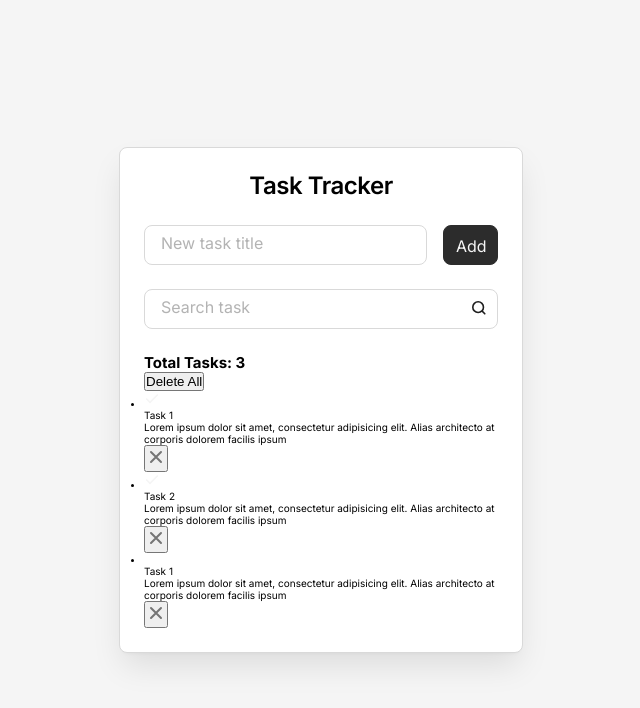
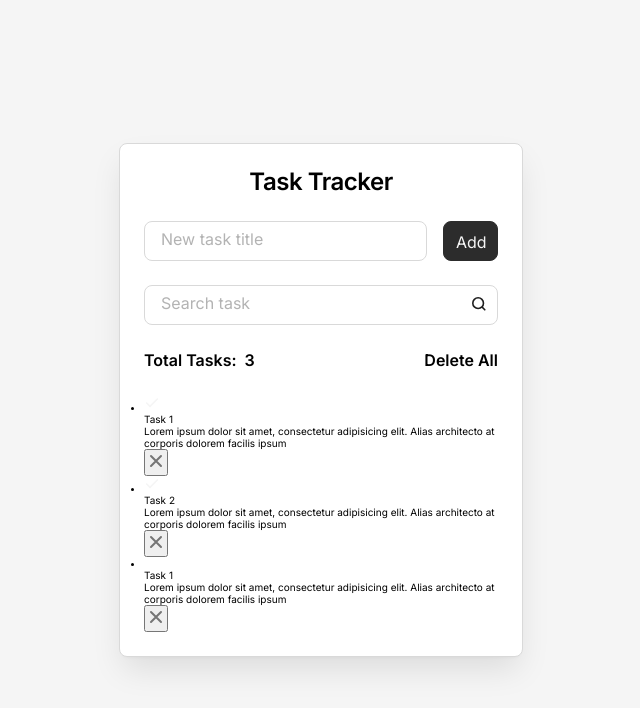
Before and after one commit to DmitryDoroshko/demetra-task-tracker, a React (Vite) app in the folder client/: page / in a window 1280 px wide. Shown: the top 708 px of the page, without its empty margins (319-959 px from the left). Built offline with nearby package versions, Linux system fonts and the light colour scheme.

Commit message:
Update transparent button styles, move tasks styles to css module.

```diff
--- a/client/src/App.module.scss
+++ b/client/src/App.module.scss
@@ -16,3 +16,23 @@
   display: flex;
   gap: 1.6rem;
 }
+
+.tasksInfo {
+  display: flex;
+  justify-content: space-between;
+  margin-bottom: 2.4rem;
+}
+
+.totalTasksContainer {
+  display: flex;
+  align-items: center;
+  gap: .8rem;
+}
+
+.totalTasksHeading, .totalTasksCount {
+  font-family: "Inter", sans-serif;
+  font-weight: 600;
+  font-size: 1.6rem;
+  line-height: 140%;
+  color: #000;
+}
--- a/client/src/App.tsx
+++ b/client/src/App.tsx
@@ -28,9 +28,12 @@ function App() {
         </div>
 
         <main className={"tasksAppContainer"}>
-          <div className="tasksInfo">
-            <h2 className={"totalTasks"}>Total Tasks: 3</h2>
-            <button className={"button deleteAllButton"}>Delete All</button>
+          <div className={styles.tasksInfo}>
+            <div className={styles.totalTasksContainer}>
+              <h2 className={styles.totalTasksHeading}>Total Tasks: </h2>
+              <span className={styles.totalTasksCount}>3</span>
+            </div>
+            <CustomButton buttonType={"transparent"}>Delete All</CustomButton>
           </div>
           <ul className={"tasks"}>
             <li className={"task completed"}>
--- a/client/src/components/CustomButton/CustomButton.module.scss
+++ b/client/src/components/CustomButton/CustomButton.module.scss
@@ -1,7 +1,7 @@
 .button {
   font-family: "Inter", sans-serif;
   font-weight: 400;
-  font-size: 16px;
+  font-size: 1.6rem;
   line-height: 100%;
   cursor: pointer;
 }
@@ -15,3 +15,13 @@
   color: #f5f5f5;
   background: #2c2c2c;
 }
+
+.transparent {
+  background: none;
+  border: none;
+  font-family: "Inter", sans-serif;
+  font-weight: 600;
+  font-size: 1.6rem;
+  line-height: 140%;
+  color: #000;
+}
```
